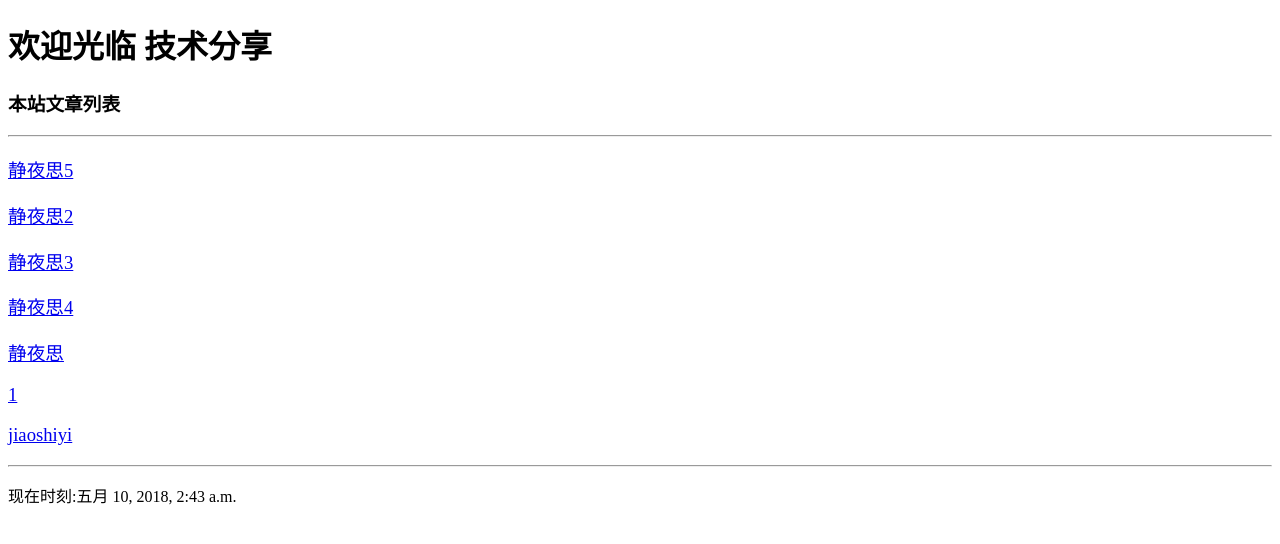
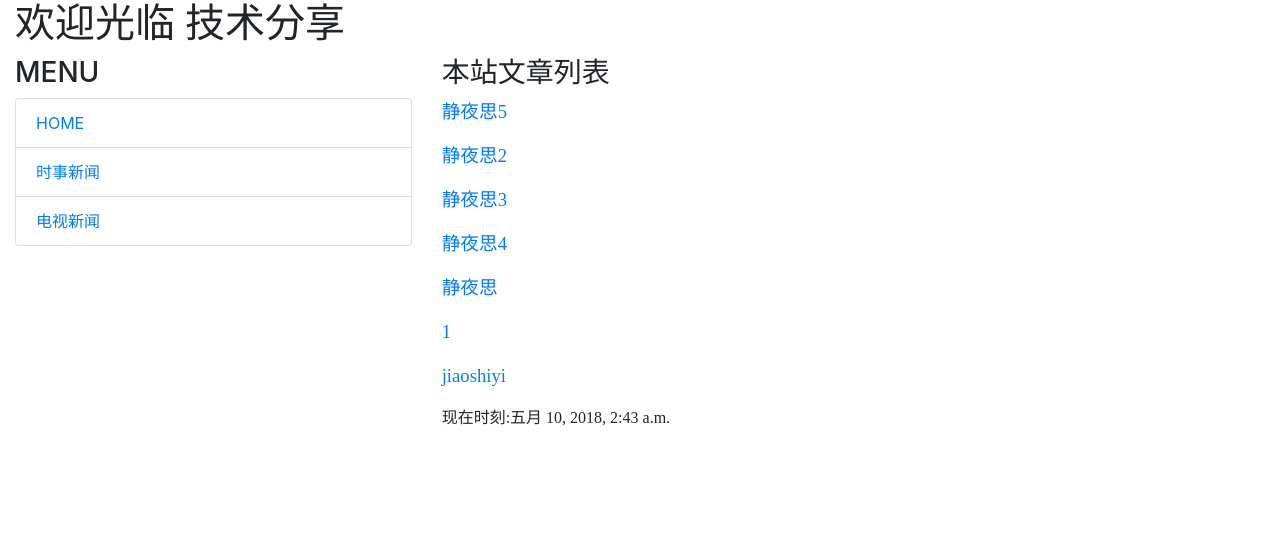
Before and after one commit to wangtaoyuan/blog-taoyuan.wang, a Django app: page / in a window 1280 px wide. Shown: the top 544 px of the page. Run offline with Django 3.2, Linux system fonts and the light colour scheme; data comes from the database, SQL or seed files in the repository; some libraries are stand-ins or nearby versions.

Commit message:
引入grid

```diff
--- a/mblog/templates/base.html
+++ b/mblog/templates/base.html
@@ -5,14 +5,58 @@
     <title>
         {% block title %} {% endblock %}
     </title>
-
+    <link rel="stylesheet"
+          href="https://stackpath.bootstrapcdn.com/bootstrap/4.1.1/css/bootstrap.min.css"
+          integrity="sha384-WskhaSGFgHYWDcbwN70/dfYBj47jz9qbsMId/iRN3ewGhXQFZCSftd1LZCfmhktB"
+          crossorigin="anonymous">
+    <script src="https://code.jquery.com/jquery-3.3.1.slim.min.js"
+            integrity="sha384-q8i/X+965DzO0rT7abK41JStQIAqVgRVzpbzo5smXKp4YfRvH+8abtTE1Pi6jizo"
+            crossorigin="anonymous"></script>
+    <script src="https://cdnjs.cloudflare.com/ajax/libs/popper.js/1.14.3/umd/popper.min.js"
+            integrity="sha384-ZMP7rVo3mIykV+2+9J3UJ46jBk0WLaUAdn689aCwoqbBJiSnjAK/l8WvCWPIPm49"
+            crossorigin="anonymous"></script>
+    <script src="https://stackpath.bootstrapcdn.com/bootstrap/4.1.1/js/bootstrap.min.js"
+            integrity="sha384-smHYKdLADwkXOn1EmN1qk/HfnUcbVRZyYmZ4qpPea6sjB/pTJ0euyQp0Mk8ck+5T"
+            crossorigin="anonymous"></script>
 </head>
 <body>
-    {% include 'header.html' %}
-    {% block headmessage %}{% endblock %}
-    <hr>
-    {% block content %} {% endblock %}
-    <hr>
-    {% include 'footer.html' %}
+    <div class="container-fluid">
+        {% include 'header.html' %}
+        <div class="row">
+            <div class="col-sm-4 col-md-4">
+                <div class="panel panel-default">
+                    <div class="panel-heading">
+                        <h3>
+                            MENU
+                        </h3>
+                    </div>
+                    <div class="panel-body">
+                        <div class="list-group">
+                            <a href="/" class="list-group-item">HOME</a>
+                            <a href="http://tar.so/news" class="list-group-item">时事新闻</a>
+                            <a href="http://drho.tw/news" class="list-group-item">电视新闻</a>
+                        </div>
+                        <script type="text/javascript" src="http://feedjit.com/serve/?vv=1515&amp;tft=3&amp;dd=0&amp;
+                        wid=&amp;pid=0&amp;proid=0&amp;bc=FFFFFF&amp;tc=000000&amp;brd1=012B6B&amp;lnk=135D9E&amp;hc=FFFFFF&amp;
+                        hfc=2853A8$amp;btn=c99700&amp;ww=190&amp;wne=6&amp;srefs=0"></script>
+                        <noscript><a href="http://feedjit.com/">LIVE Traffic Stats</a></noscript>
+                    </div>
+                </div>
+            </div>
+            <div class="col-sm-8 col-md-8">
+                <div class="panel panel-default">
+                    <div class="panel-heading">
+                        {% block headmessage %}{% endblock %}
+                    </div>
+                    <div class="panel-body">
+                        {% block content %} {% endblock %}
+                    </div>
+                    <div class="panel-footer">
+                        {% include 'footer.html' %}
+                    </div>
+                </div>
+            </div>
+        </div>
+    </div>
 </body>
 </html>
--- a/mblog/templates/header.html
+++ b/mblog/templates/header.html
@@ -1,2 +1,4 @@
 <!--header.html-->
-<h1 style="font-family:微软雅黑;">欢迎光临 技术分享</h1>
+<div class='well'>
+    <h1 style="font-family:微软雅黑;">欢迎光临 技术分享</h1>
+</div>
--- a/mblog/templates/post.html
+++ b/mblog/templates/post.html
@@ -3,7 +3,6 @@
 {% block title %}{{post.title}} - 技术分享 {% endblock %}
 {% block headmessage %}
     <h3 style="font-family:微软雅黑;">{{post.title}}</h3>
-    <a style="font-family:微软雅黑;" href="/">回首页</a>
 {% endblock %}
 {% block content %}
         <p style="font-family:微软雅黑;font-size:12pt;letter-spacing:2pt;">
```
